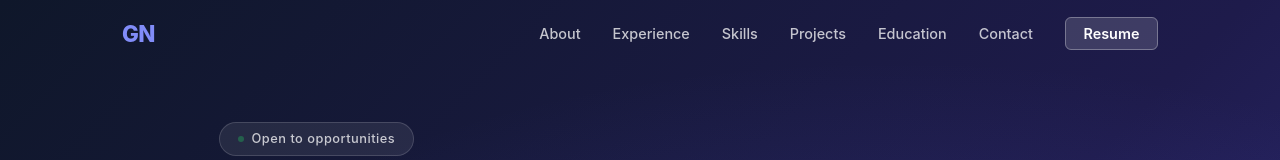
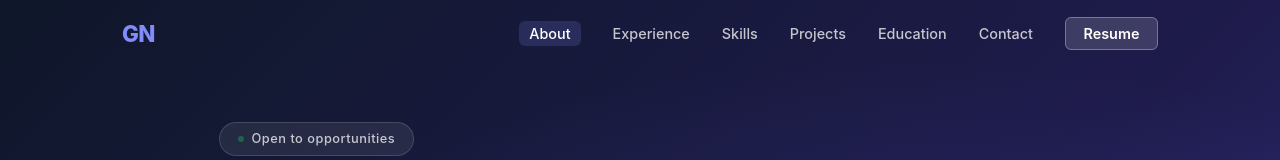
Before and after one commit to Nagarani-22/portfolio, a React (Vite) app: page / in a window 1280 px wide. Shown: the top 160 px of the page. Built offline with nearby package versions, Linux system fonts and the light colour scheme.

Commit message:
Highlight active nav link on scroll

```diff
--- a/src/components/Navbar.jsx
+++ b/src/components/Navbar.jsx
@@ -5,11 +5,24 @@ const LINKS = ['About', 'Experience', 'Skills', 'Projects', 'Education', 'Contac
 export default function Navbar() {
   const [menuOpen, setMenuOpen] = useState(false)
   const [scrolled, setScrolled] = useState(false)
+  const [active, setActive] = useState('')
 
   useEffect(() => {
     const onScroll = () => setScrolled(window.scrollY > 60)
     window.addEventListener('scroll', onScroll, { passive: true })
     return () => window.removeEventListener('scroll', onScroll)
+  }, [])
+
+  useEffect(() => {
+    const sections = LINKS.map(l => document.getElementById(l.toLowerCase())).filter(Boolean)
+    const obs = new IntersectionObserver(
+      entries => {
+        entries.forEach(e => { if (e.isIntersecting) setActive(e.target.id) })
+      },
+      { rootMargin: '-40% 0px -55% 0px', threshold: 0 }
+    )
+    sections.forEach(s => obs.observe(s))
+    return () => obs.disconnect()
   }, [])
 
   useEffect(() => {
@@ -27,7 +40,11 @@ export default function Navbar() {
         <ul className={`nav-links${menuOpen ? ' open' : ''}`}>
           {LINKS.map(l => (
             <li key={l}>
-              <a href={`#${l.toLowerCase()}`} onClick={close}>{l}</a>
+              <a
+                href={`#${l.toLowerCase()}`}
+                onClick={close}
+                className={active === l.toLowerCase() ? 'nav-active' : ''}
+              >{l}</a>
             </li>
           ))}
           <li>
--- a/src/index.css
+++ b/src/index.css
@@ -112,6 +112,16 @@ img { max-width: 100%; display: block; }
 .navbar.scrolled .nav-links a { color: var(--secondary); }
 .nav-links a:hover { color: #fff; }
 .navbar.scrolled .nav-links a:hover { color: var(--accent); }
+.nav-links a.nav-active {
+  color: #fff !important;
+  background: rgba(129,140,248,0.18);
+  border-radius: 6px;
+  padding: 4px 10px;
+}
+.navbar.scrolled .nav-links a.nav-active {
+  color: var(--accent) !important;
+  background: var(--accent-light);
+}
 .nav-resume-btn {
   padding: 0.45rem 1.1rem;
   background: rgba(255,255,255,0.15) !important;
```
